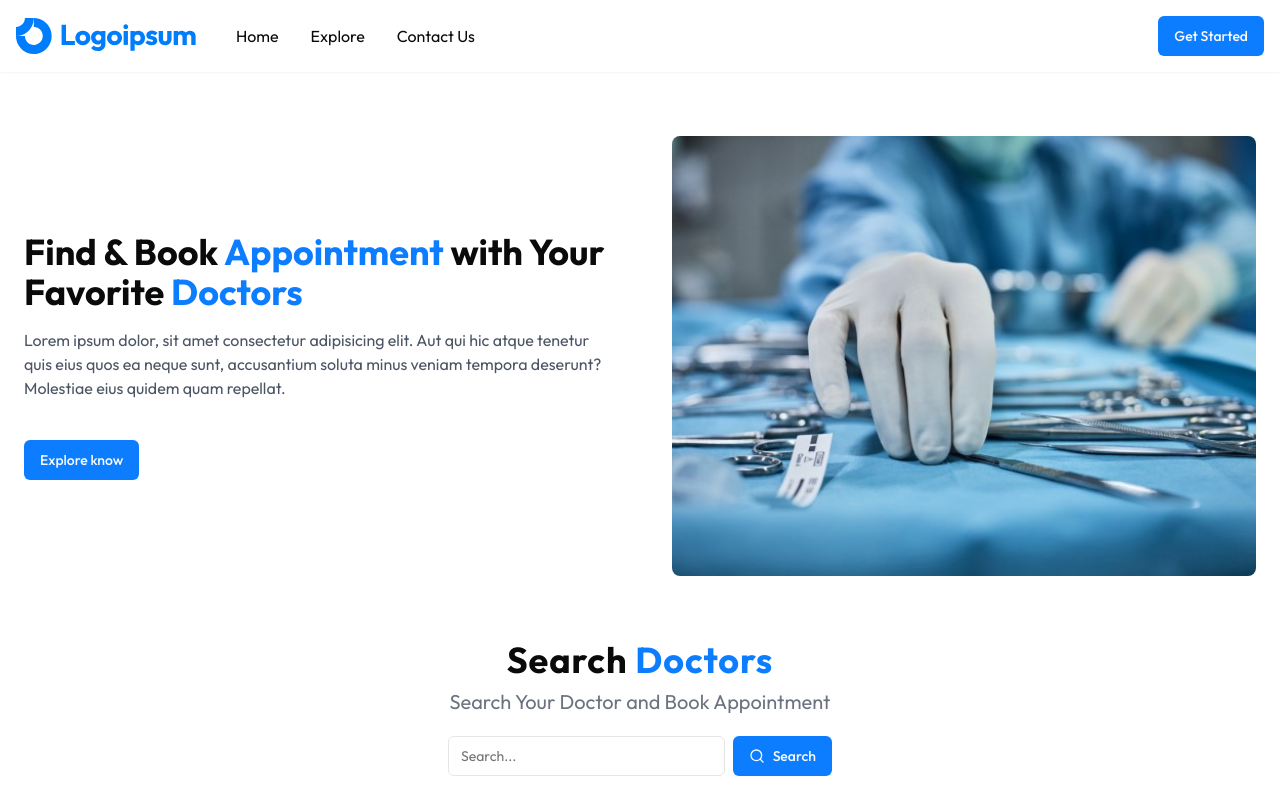
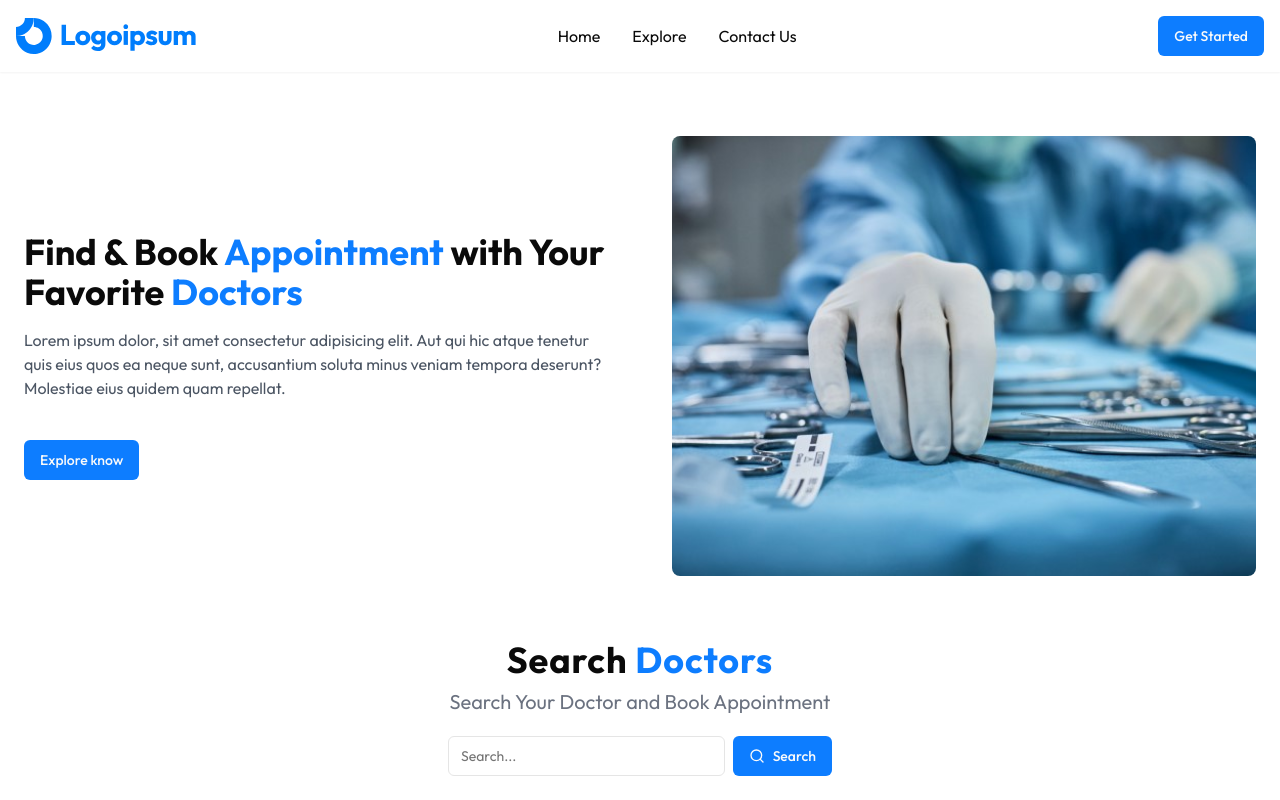
Before and after one commit to FaridAmimri/doctorhub, a Next.js app: page / in a window 1280 px wide. Shown: the top 800 px of the page. Built offline with nearby package versions, Linux system fonts and the light colour scheme; no server answers; the database is empty.

Commit message:
Update css

```diff
--- a/src/_components/Header.tsx
+++ b/src/_components/Header.tsx
@@ -24,10 +24,10 @@ const Header = () => {
     }
   ]
   return (
-    <nav className='mx-auto max-w-screen-xl p-4 flex items-center justify-between shadow-sm'>
-      <div className='flex items-center gap-10'>
+    <header className='mx-auto max-w-screen-xl p-4 flex items-center justify-between shadow-sm'>
+      <div className='flex items-center w-full'>
         <Image src='/logo.svg' alt='logo' width={180} height={80} />
-        <ul className='hidden md:flex gap-8'>
+        <ul className='hidden justify-center md:flex gap-8 md:w-full'>
           {Menu.map((item) => (
             <Link key={item.id} href={item.path}>
               <li className='hover:text-primary hover:scale-105 transition-all ease-in-out cursor-pointer'>
@@ -38,7 +38,7 @@ const Header = () => {
         </ul>
       </div>
       <Button>Get Started</Button>
-    </nav>
+    </header>
   )
 }
 
```
